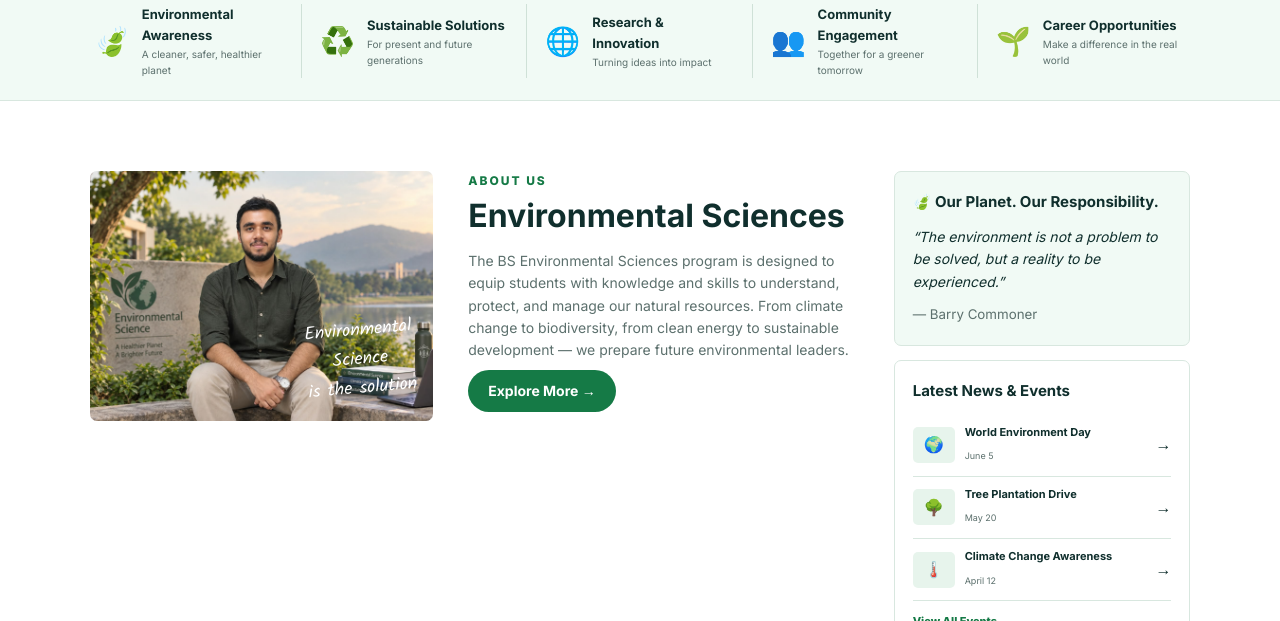
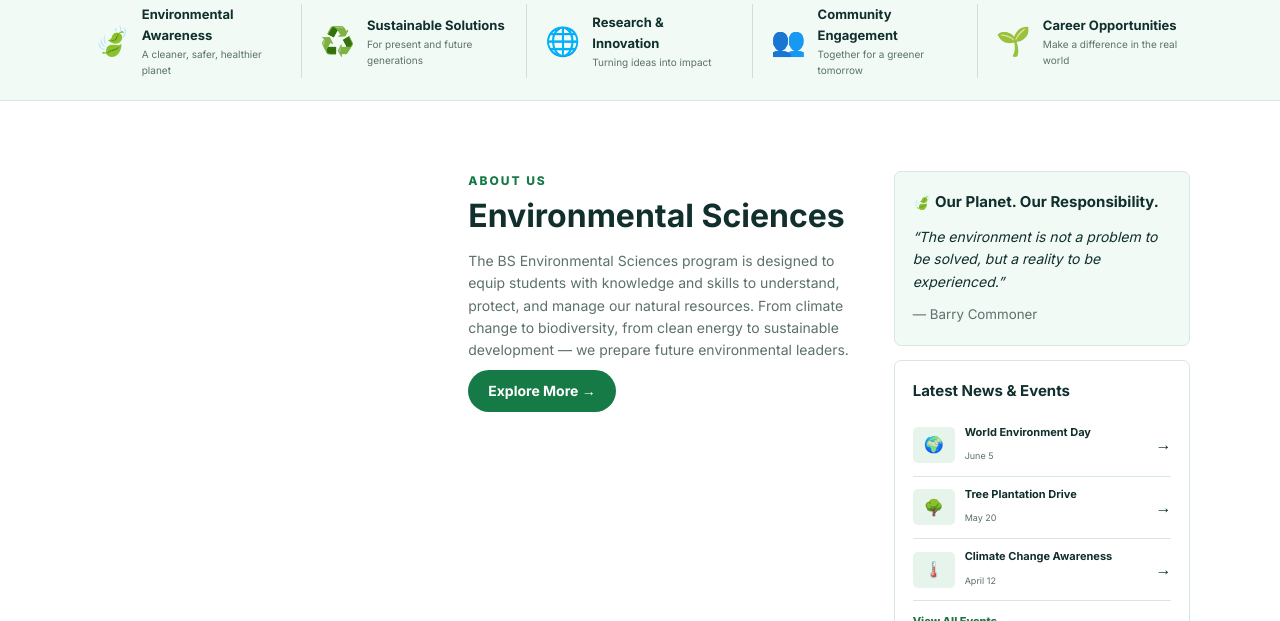
Before and after one commit to dayanshahbaz-hash/Eco-Vision, a plain HTML site: page index.html in a window 1280 px wide. Shown: the part 606-1227 px from the top of the page. Drawn offline with Linux system fonts and the light colour scheme; files whose address does not match are found by name.

Commit message:
Update index.html

```diff
--- a/index.html
+++ b/index.html
@@ -72,7 +72,6 @@
     <!-- ABOUT -->
     <section class="about section" id="about">
       <div class="about-image">
-        <img src="c:\Users\HAIDER SHAH\Documents\my website image 1.jpeg" alt="Dayan Ali Shahbaz Environmental Analyst">
         <div class="image-note">Environmental<br>Science<br>is the solution</div>
       </div>
 
```
